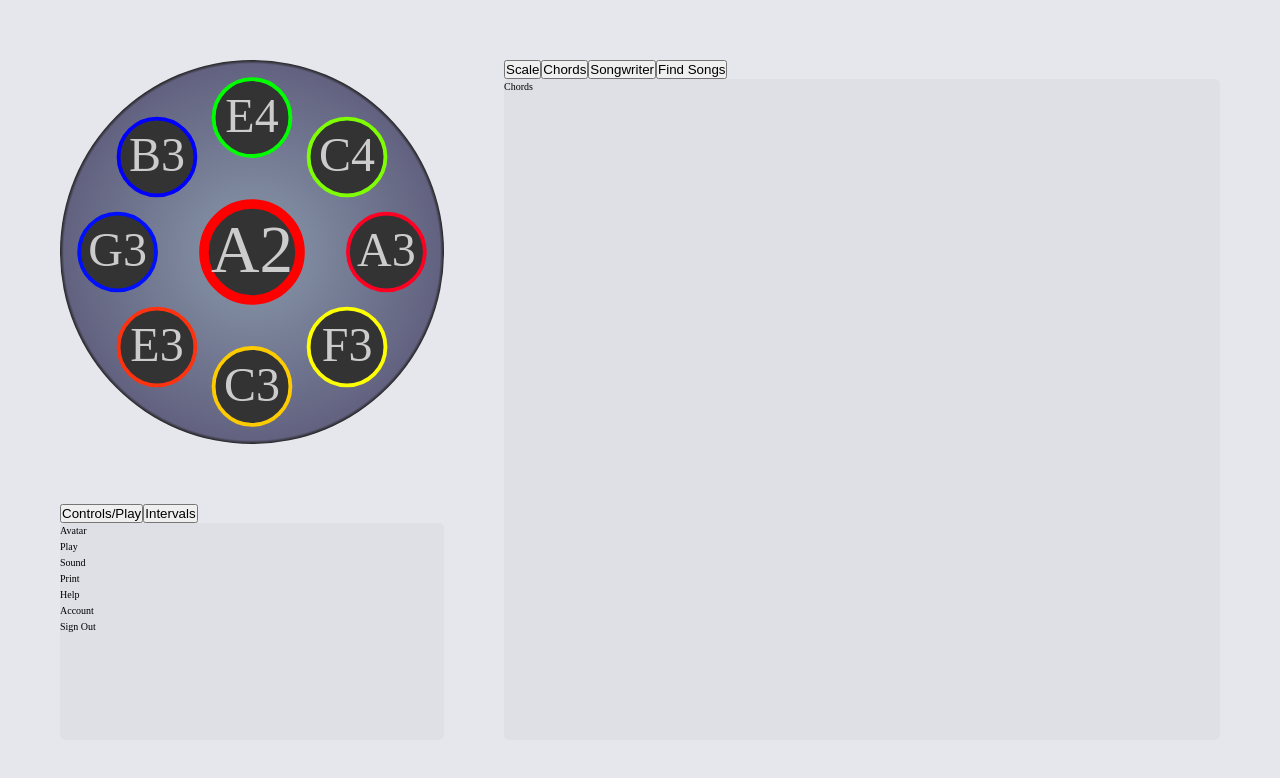
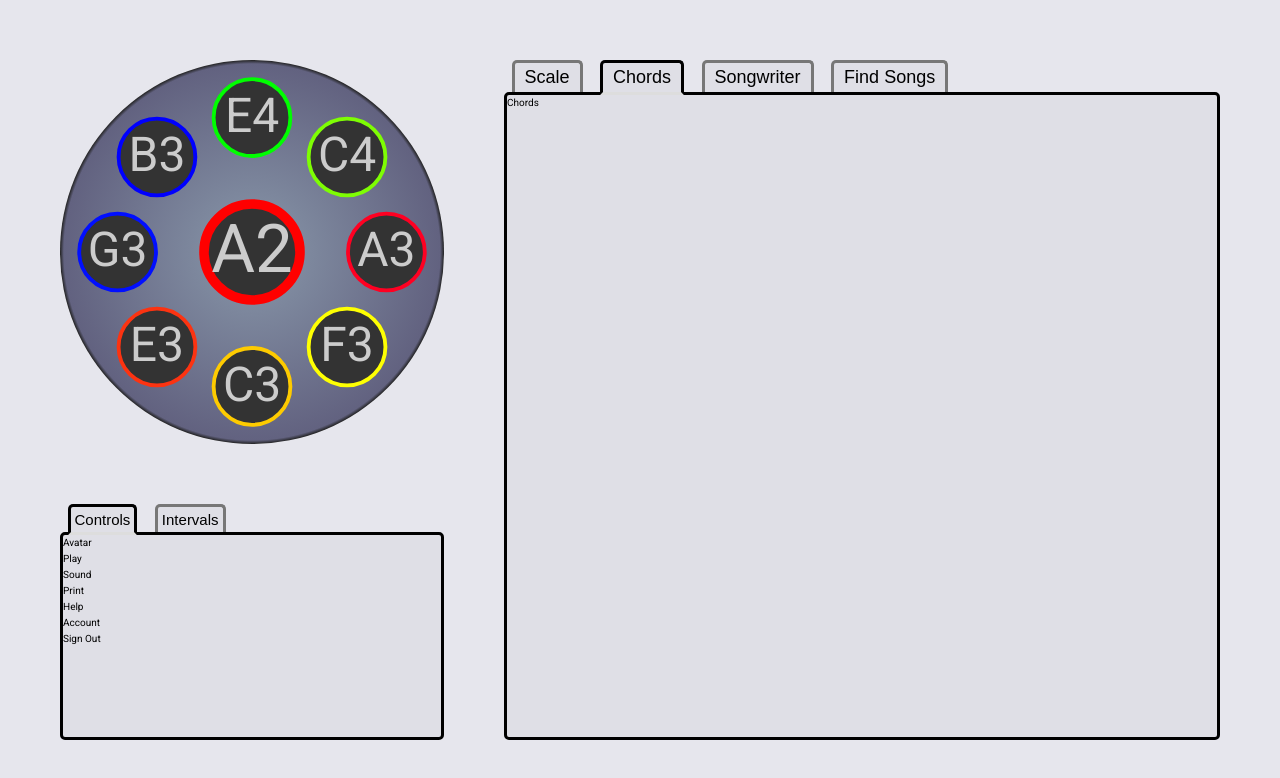
Before and after one commit to Moosees/ding-and-tones, a React (Create React App) app: page /chords in a window 1280 px wide. Shown: the top 778 px of the page. Built offline with nearby package versions, Linux system fonts and the light colour scheme.

Commit message:
Style navigation buttons

```diff
--- a/public/index.html
+++ b/public/index.html
@@ -8,6 +8,10 @@
     <meta
       name="description"
       content="Web site created using create-react-app"
+    />
+    <link
+      href="https://fonts.googleapis.com/css2?family=Roboto:ital,wght@0,400;0,500;0,700;1,400&display=swap"
+      rel="stylesheet"
     />
     <link rel="apple-touch-icon" href="%PUBLIC_URL%/logo192.png" />
     <!--
@@ -24,7 +28,7 @@
       work correctly both with client-side routing and a non-root public URL.
       Learn how to configure a non-root public URL by running `npm run build`.
     -->
-    <title>React App</title>
+    <title>Ding and Tones - Scales, Chords and Songwriting</title>
   </head>
   <body>
     <noscript>You need to enable JavaScript to run this app.</noscript>
--- a/src/app.styles.js
+++ b/src/app.styles.js
@@ -25,7 +25,9 @@ export const MainContent = styled.div`
 `;
 
 export const MainContainer = styled.div`
+  border: 3px solid #000;
   background-color: rgba(0, 0, 0, 0.03);
   border-radius: 5px;
   flex: 1 0 auto;
+  z-index: 5;
 `;
--- /dev/null
+++ b/src/components/button/Button.jsx
@@ -0,0 +1,37 @@
+import React from 'react';
+import styled from 'styled-components';
+
+const Btn = styled.button`
+  background-color: rgba(0, 0, 0, 0.03);
+  border: 3px solid ${({ isActive }) => (isActive ? '#000' : '#777')};
+  border-bottom-color: ${({ isActive }) => (isActive ? '#ddd' : '#000')};
+  border-top-left-radius: 5px;
+  border-top-right-radius: 5px;
+  cursor: pointer;
+  font-size: ${({ isSmall }) => (isSmall ? '1.5rem' : '1.8rem')};
+  font-weight: 500;
+  margin: -3px 1rem 0 0.75rem;
+  padding: ${({ isSmall }) => (isSmall ? '0.4rem' : '0.4rem 1rem')};
+  position: relative;
+  top: 3px;
+  transition: transform 0.1s ease-in;
+  z-index: ${({ isActive }) => (isActive ? '10' : '1')};
+
+  &:focus:not(.focus-visible) {
+    outline: none;
+  }
+
+  &:hover {
+    ${({ isActive }) => !isActive && 'transform: translateY(-2%) scale(1.04);'}
+  }
+`;
+
+const Button = ({ isActive, label, onClick, isSmall }) => {
+  return (
+    <Btn isActive={isActive} isSmall={isSmall} onClick={onClick}>
+      {label}
+    </Btn>
+  );
+};
+
+export default Button;
--- a/src/containers/controls/Controls.jsx
+++ b/src/containers/controls/Controls.jsx
@@ -1,5 +1,6 @@
 import React from 'react';
 import { connect } from 'react-redux';
+import Button from '../../components/button/Button';
 import { toggleShowIntervals } from '../../redux/drum/drum.actions';
 import Intervals from '../intervals/Intervals';
 import User from '../user/User';
@@ -13,10 +14,18 @@ const Controls = ({ showIntervals, toggleShowIntervals }) => {
   return (
     <ControlsContainer>
       <ButtonsContainer>
-        <button onClick={() => toggleShowIntervals(false)}>
-          Controls/Play
-        </button>
-        <button onClick={() => toggleShowIntervals(true)}>Intervals</button>
+        <Button
+          isSmall
+          isActive={!showIntervals}
+          label="Controls"
+          onClick={() => toggleShowIntervals(false)}
+        />
+        <Button
+          isSmall
+          isActive={showIntervals}
+          label="Intervals"
+          onClick={() => toggleShowIntervals(true)}
+        />
       </ButtonsContainer>
       <InfoContainer>{showIntervals ? <Intervals /> : <User />}</InfoContainer>
     </ControlsContainer>
--- a/src/containers/controls/controls.styles.js
+++ b/src/containers/controls/controls.styles.js
@@ -10,8 +10,10 @@ export const ControlsContainer = styled.div`
 
 export const InfoContainer = styled.div`
   background-color: rgba(0, 0, 0, 0.03);
+  border: 3px solid #000;
   border-radius: 5px;
   flex: 1 0 auto;
+  z-index: 5;
 `;
 
 export const ButtonsContainer = styled.div`
--- a/src/containers/nav/Nav.jsx
+++ b/src/containers/nav/Nav.jsx
@@ -1,23 +1,34 @@
 import React from 'react';
-import { Link } from 'react-router-dom';
+import { withRouter } from 'react-router-dom';
+import Button from '../../components/button/Button';
 
-const Nav = () => {
+const Nav = ({ history, location }) => {
+  const { pathname } = location;
+
   return (
     <nav>
-      <Link to="/scale">
-        <button>Scale</button>
-      </Link>
-      <Link to="/chords">
-        <button>Chords</button>
-      </Link>
-      <Link to="/song">
-        <button>Songwriter</button>
-      </Link>
-      <Link to="find">
-        <button>Find Songs</button>
-      </Link>
+      <Button
+        isActive={pathname === '/scale'}
+        label="Scale"
+        onClick={() => history.push('/scale')}
+      />
+      <Button
+        isActive={pathname === '/chords'}
+        label="Chords"
+        onClick={() => history.push('/chords')}
+      />
+      <Button
+        isActive={pathname === '/song'}
+        label="Songwriter"
+        onClick={() => history.push('/song')}
+      />
+      <Button
+        isActive={pathname === '/find'}
+        label="Find Songs"
+        onClick={() => history.push('/find')}
+      />
     </nav>
   );
 };
 
-export default Nav;
+export default withRouter(Nav);
--- a/src/index.css
+++ b/src/index.css
@@ -13,5 +13,6 @@ html {
 
 body {
   color: #000;
+  font-family: 'Roboto', sans-serif;
   line-height: 1.6;
 }
```
Also changed, not shown: 1 other file (tests, documents, lock files or other folders).
